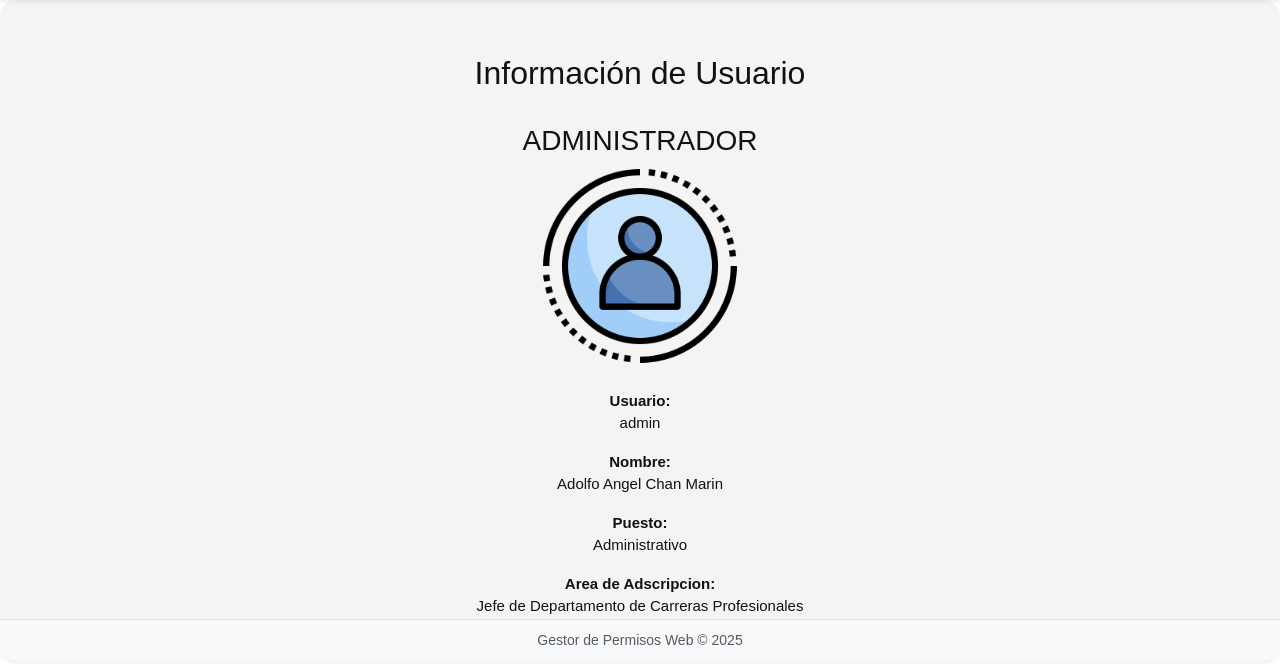
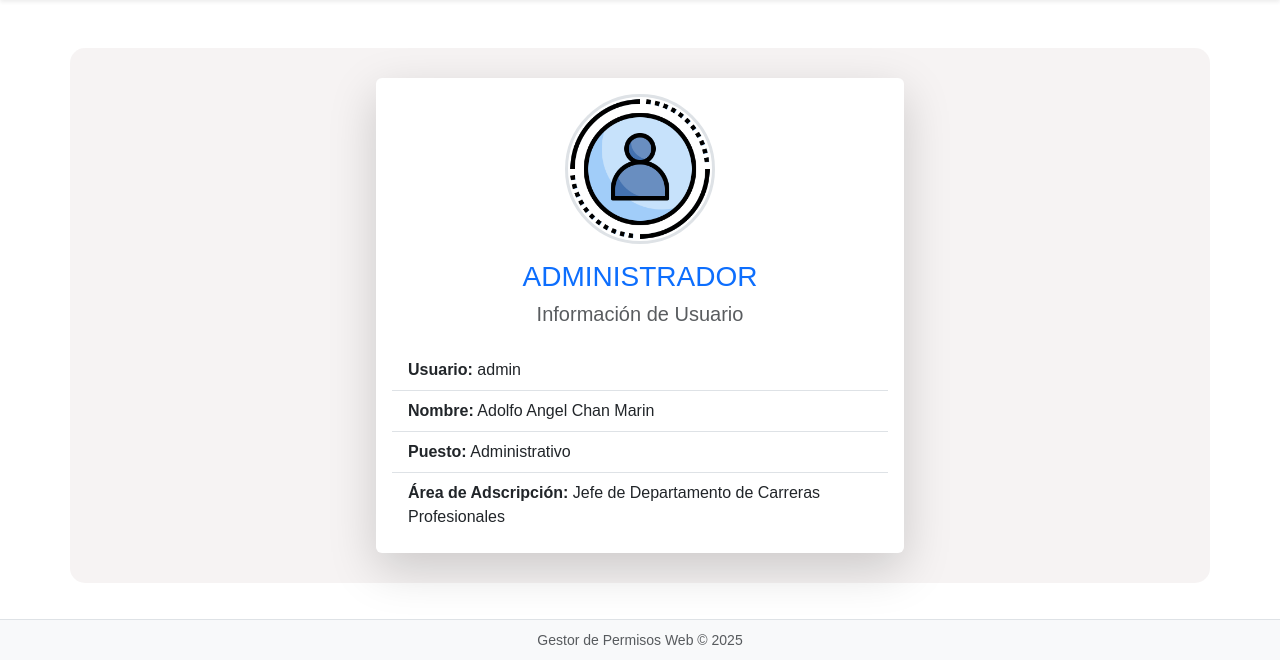
Before and after one commit to oscarvazquezalcocer/permisos, a PHP site: page /ROL_AD/inicio_Ad.php in a window 1280 px wide. Shown: the part 140-804 px from the top of the page. Run offline with PHP 8.4, Linux system fonts and the light colour scheme; a user stored in the database is signed in; data comes from the database, SQL or seed files in the repository; some libraries are stand-ins or nearby versions.

Commit message:
nueva presentacion de informacion personal de admin con bootstrap5

```diff
--- a/ROL_AD/inicio_Ad.php
+++ b/ROL_AD/inicio_Ad.php
@@ -32,17 +32,15 @@ $description = 'Página de inicio para administradores';
         renderNavbar($navItems, $sessionManager);
     ?>
 
-    <section class="center-container2">
-        <div class="tback">
-            <br>
-            <h2>Información de Usuario</h2>
-            <br>
-            <h3>ADMINISTRADOR</h3>
-            <img id="mg" src="../IMG/user.png" alt="Icono user" width="200" height="200">
-        </div>
-        <div>
+    <section class="container center-container2 my-5">
+        <div class="row justify-content-center">
+            <div class="col-md-6 text-center">
+                <div class="card shadow-lg border-0">
+                    <div class="card-body">
+                        <img src="../IMG/user.png" alt="Icono user" class="rounded-circle mb-3 border border-3" width="150" height="150">
+                        <h3 class="card-title mb-2 text-primary">ADMINISTRADOR</h3>
+                        <h5 class="mb-4 text-muted">Información de Usuario</h5>
                         <?php
-            // Verificar si el nombre de usuario está presente en la sesión
                         if ($sessionManager->isLoggedIn()) {
                             $user = $sessionManager->getUsuario();
                             $username = $user->getUserName();
@@ -50,19 +48,20 @@ $description = 'Página de inicio para administradores';
                             $puesto = $user->getPerfil()->getPuesto();
                             $area = $user->getPerfil()->getArea();
 
-                // Mostrar los datos del usuario en el HTML
-                echo '<br>';
-                echo '<p style="font-family: Arial, sans-serif; font-size: 15px;"><b>Usuario:</b><br> ' . $username . '</p>';
-                echo '<p style="font-family: Arial, sans-serif; font-size: 15px;"><b>Nombre:</b><br> ' . $nombre . '</p>';
-                echo '<p style="font-family: Arial, sans-serif; font-size: 15px;"><b>Puesto:</b><br> ' . $puesto . '</p>';
-                echo '<p style="font-family: Arial, sans-serif; font-size: 15px;"><b>Area de Adscripcion:</b><br> ' . $area . '</p>';
-
+                            echo '<ul class="list-group list-group-flush text-start">';
+                            echo '<li class="list-group-item"><strong>Usuario:</strong> ' . htmlspecialchars($username) . '</li>';
+                            echo '<li class="list-group-item"><strong>Nombre:</strong> ' . htmlspecialchars($nombre) . '</li>';
+                            echo '<li class="list-group-item"><strong>Puesto:</strong> ' . htmlspecialchars($puesto) . '</li>';
+                            echo '<li class="list-group-item"><strong>Área de Adscripción:</strong> ' . htmlspecialchars($area) . '</li>';
+                            echo '</ul>';
                         } else {
-                echo '<p style="margin-top:48px; font-size: 20px; color: #ff0000;">Inicie sesión para ver los datos correspondientes.</p>';
+                            echo '<div class="alert alert-warning mt-4" role="alert">Inicie sesión para ver los datos correspondientes.</div>';
                         }
                         ?>
                     </div>
-
+                </div>
+            </div>
+        </div>
     </section>
 
     <?php include_once __DIR__ . '/../views/partials/footer.php'; ?>
```
Lines whose indentation alone changed are shown as unchanged.
